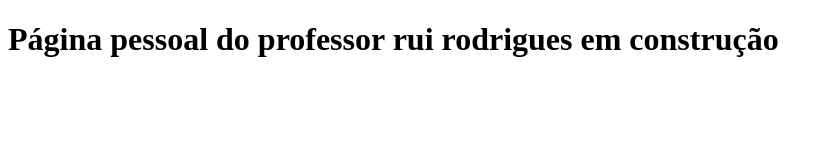
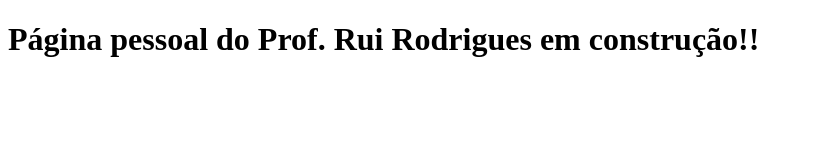
Before and after one commit to ruifsr/rui-rodrigues, a website: page www/index.html in a window 1280 px wide. Shown: the whole page, without its empty margins (0-833 px from the left). Drawn offline with Linux system fonts and the light colour scheme.

Commit message:
Update index.html

```diff
--- a/www/index.html
+++ b/www/index.html
@@ -2,6 +2,6 @@
 <html lang="en">
     <head><title>RR homepage</title></head>
     <body>
-        <h1>Página pessoal do professor rui rodrigues em construção</h1>
+        <h1>Página pessoal do Prof. Rui Rodrigues em construção!!</h1>
     </body>
 </html>
```
